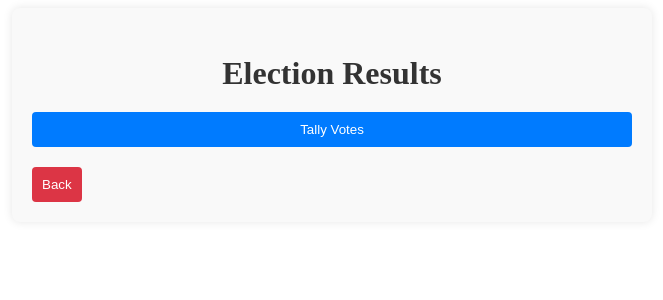
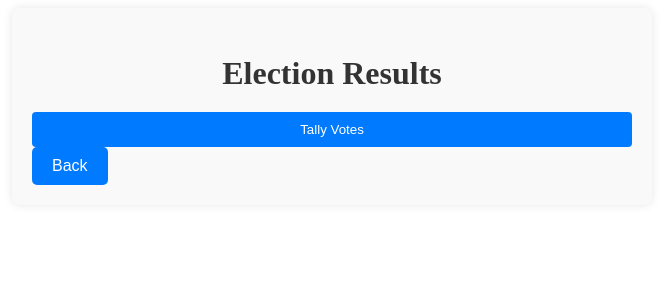
Before and after one commit to bc-rep-project/voting-dapp, a Next.js app: page /components/display-results in a window 1280 px wide. Shown: the top 300 px of the page, without its empty margins (308-971 px from the left). Built offline with nearby package versions, Linux system fonts and the light colour scheme; what web3 would draw is missing.

Commit message:
Updated .back-button class in DisplayResults.css

```diff
--- a/components/styles/DisplayResults.css
+++ b/components/styles/DisplayResults.css
@@ -30,20 +30,14 @@
     background-color: #0056b3;
 }
 .back-button {
-    width: auto;
-    padding: 10px;
-    background-color: #dc3545; /* Bootstrap danger color */
-    color: white;
+    padding: 10px 20px;
+    font-size: 1rem;
+    color: #fff;
+    background-color: #007bff;
     border: none;
-    border-radius: 4px;
+    border-radius: 5px;
     cursor: pointer;
-    transition: background-color 0.3s;
-    text-align: center;
-    margin-top: 20px;
-    margin-left: 0;
-}
-.back-button:hover {
-    background-color: #c82333; /* Darker shade for hover effect */
+    transition: background-color 0.3s ease;
 }
 
 .error-message {
```
